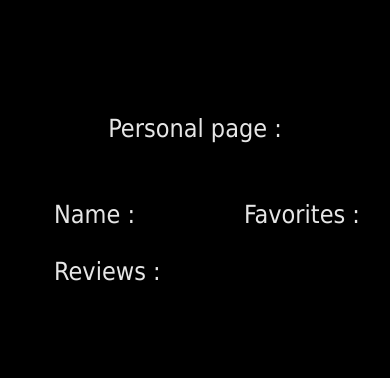
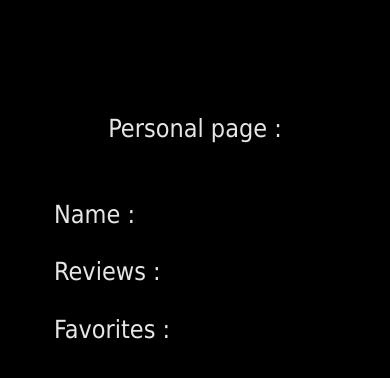
Before and after one commit to BpJ-inx/KinoFake, a Vue app: page /personal in a window 390 px wide. Shown: the top 378 px of the page. Built offline with nearby package versions, Linux system fonts and the light colour scheme.

Commit message:
added  separate file for personal page style. media query for PP mobile view. corrected some styles in authorization form

```diff
--- a/src/assets/styles/Components_styles/AuthoAndRegFormStyle.scss
+++ b/src/assets/styles/Components_styles/AuthoAndRegFormStyle.scss
@@ -13,7 +13,6 @@
     height: 100%;
     width: 30vw;
     align-items: center;
-    // background: rgb(60, 60, 60);
     background-color: #101011;
     color: black;
     z-index: 101;
@@ -51,8 +50,6 @@
     line-height: 24px;
     font-family: Tahoma, Arial, Verdana, sans-serif;
     letter-spacing: 1px;
-    // background: rgb(70, 70, 70);
-    // background-color: #4b4a4d;
     background-color: #3b3a3d;
     width: 100%;
     justify-content: center;
@@ -62,3 +59,18 @@
     padding: 10px;
 
 }
+
+.cancel {
+    display: flex;
+    border-radius: 100%;
+    position: relative;
+    height: 50px;
+    margin: 20px;
+    background-color: #404040;
+    cursor: pointer;
+    transition: ease-out all 0.5s;
+  }
+
+  .cancel:hover {
+    background-color: #515151;
+  }
--- /dev/null
+++ b/src/assets/styles/Pages_styles/PersonalStyle.scss
@@ -0,0 +1,23 @@
+.header {
+    display: flex;
+    font-family: Tahoma, Arial, Verdana, sans-serif;
+    font-size: 25px;
+    margin-top: 100px;
+    padding: 10px;
+    justify-content: center;
+}
+
+.person__name,
+.favorites,
+.reviews {
+    display: flex;
+    font-family: Tahoma, Arial, Verdana, sans-serif;
+    font-size: 25px;
+    padding: 10px;
+}
+
+@media (max-width: 1024px) {
+    .wrapper {
+        flex-wrap: wrap;
+    }
+}
--- a/src/components/AuthoAndRegForm.vue
+++ b/src/components/AuthoAndRegForm.vue
@@ -27,19 +27,4 @@ export default {
 
 <style lang="scss" scoped>
 @import '../assets/styles/Components_styles/AuthoAndRegFormStyle.scss';
-
-.cancel {
-  display: flex;
-  border-radius: 100%;
-  position: relative;
-  height: 50px;
-  margin: 20px;
-  background-color: #404040;
-  cursor: pointer;
-  transition: ease-out all 0.5s;
-}
-
-.cancel:hover {
-  background-color: #515151;
-}
 </style>
--- a/src/components/UI/forms/UAuthoForm.vue
+++ b/src/components/UI/forms/UAuthoForm.vue
@@ -40,6 +40,7 @@
 
 <script>
 import { checkProfile } from '../../../hooks/authorization'
+import {} from '../../../hooks/registration'
 export default {
     name: 'authoform',
 
--- /dev/null
+++ b/src/hooks/registration.js
@@ -0,0 +1 @@
+import router from '../router/router'
--- a/src/pages/PersonalPage.vue
+++ b/src/pages/PersonalPage.vue
@@ -1,6 +1,7 @@
 <template >
+    <div class=' '>
         <h1 class="header">Personal page :</h1>
-    <div class="flex justify-between mt-7">
+        <div class="wrapper flex justify-between mt-7">
             <div class="w-full">
                 <div class="person__name ml-11">
                     Name : {{ name }}
@@ -15,6 +16,7 @@
                 <div>
                     <div class="ml-11">Favorites :</div>
                     <div class="favorites__place">
+                    </div>
                 </div>
             </div>
         </div>
@@ -34,22 +36,5 @@ export default {
 </script>
 
 <style lang="scss" scoped>
-.header {
-    display: flex;
-    font-family: Tahoma, Arial, Verdana, sans-serif;
-    font-size: 25px;
-    margin-top: 100px;
-    padding: 10px;
-    justify-content: center;
-}
-.person__name,
-.favorites,
-.reviews
-{
-    display: flex;
-    font-family: Tahoma, Arial, Verdana, sans-serif;
-    font-size: 25px;
-    padding: 10px;
-    // margin-left: 45px;
-}
+@import '../assets/styles/Pages_styles/PersonalStyle.scss';
 </style>
```
Lines whose indentation alone changed are shown as unchanged.
